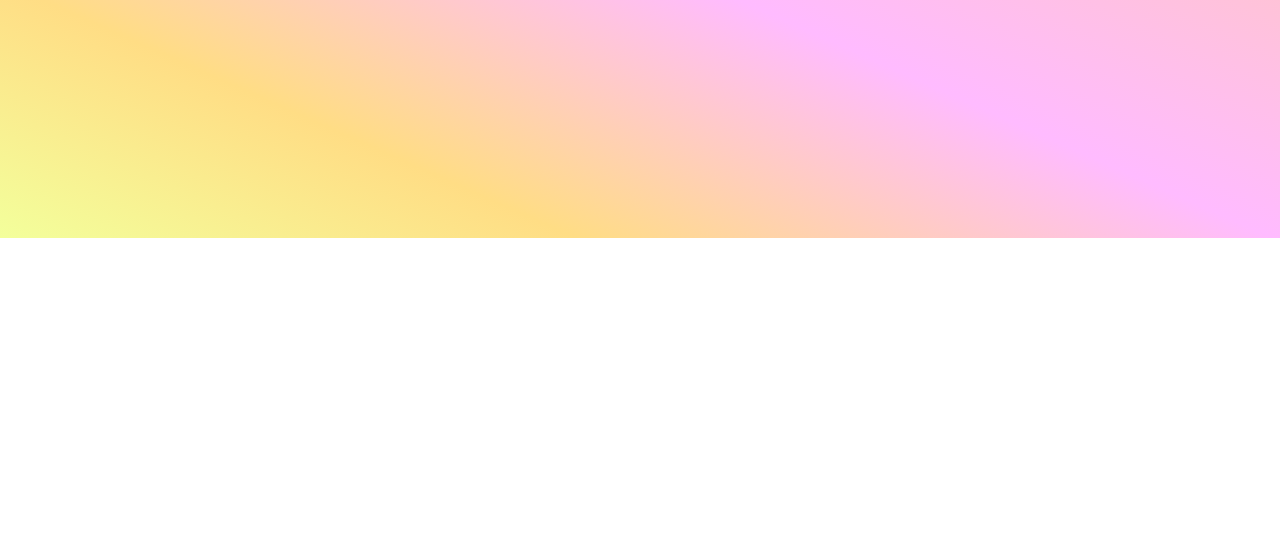
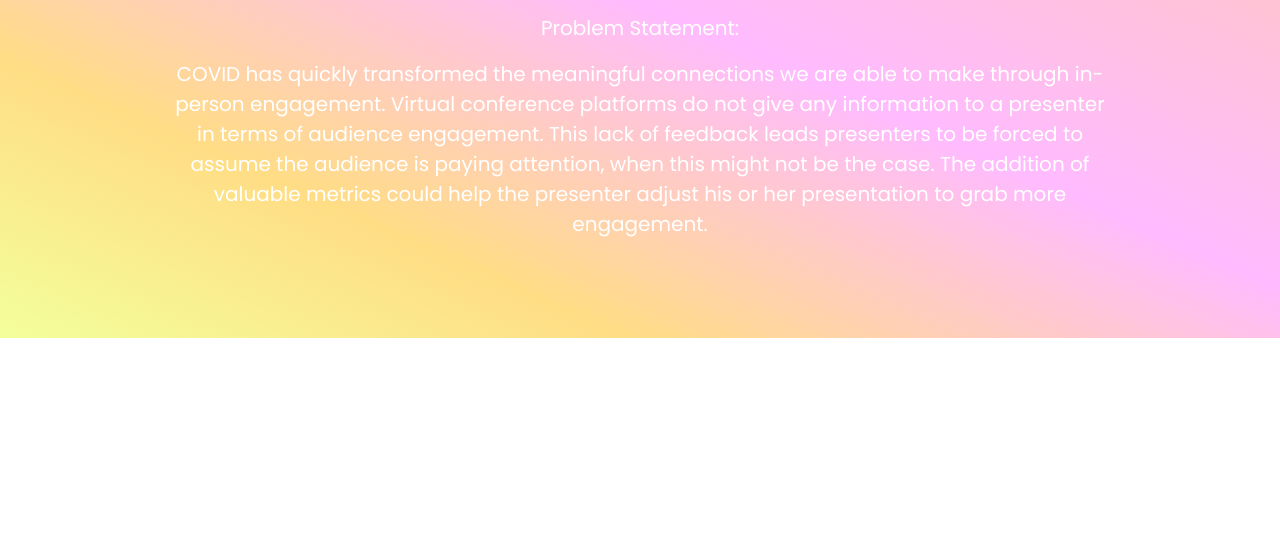
Before and after one commit to waleeattia/4Vision, a plain HTML site: page index.html in a window 1280 px wide. Shown: the part 262-800 px from the top of the page. Drawn offline with nearby package versions, Linux system fonts and the light colour scheme.

Commit message:
Update index.html

```diff
--- a/index.html
+++ b/index.html
@@ -15,6 +15,8 @@
       <div class="container" id="titleCont" style="text-align ="center";>
         <h1 class="display-4 titleMain">4Vision - test</h1>
         <p class="lead textmont">RE-IMAGINING VIRTUAL CONFERENCES AND EVENTS</p>
+        <p class="lead textmont">Problem Statement: </p>
+        <p class="lead textmont">COVID has quickly transformed the meaningful connections we are able to make through in-person engagement. Virtual conference platforms do not give any information to a presenter in terms of audience engagement. This lack of feedback leads presenters to be forced to assume the audience is paying attention, when this might not be the case. The addition of valuable metrics could help the presenter adjust his or her presentation to grab more engagement.</p>
       </div>
     </div>
 
```
